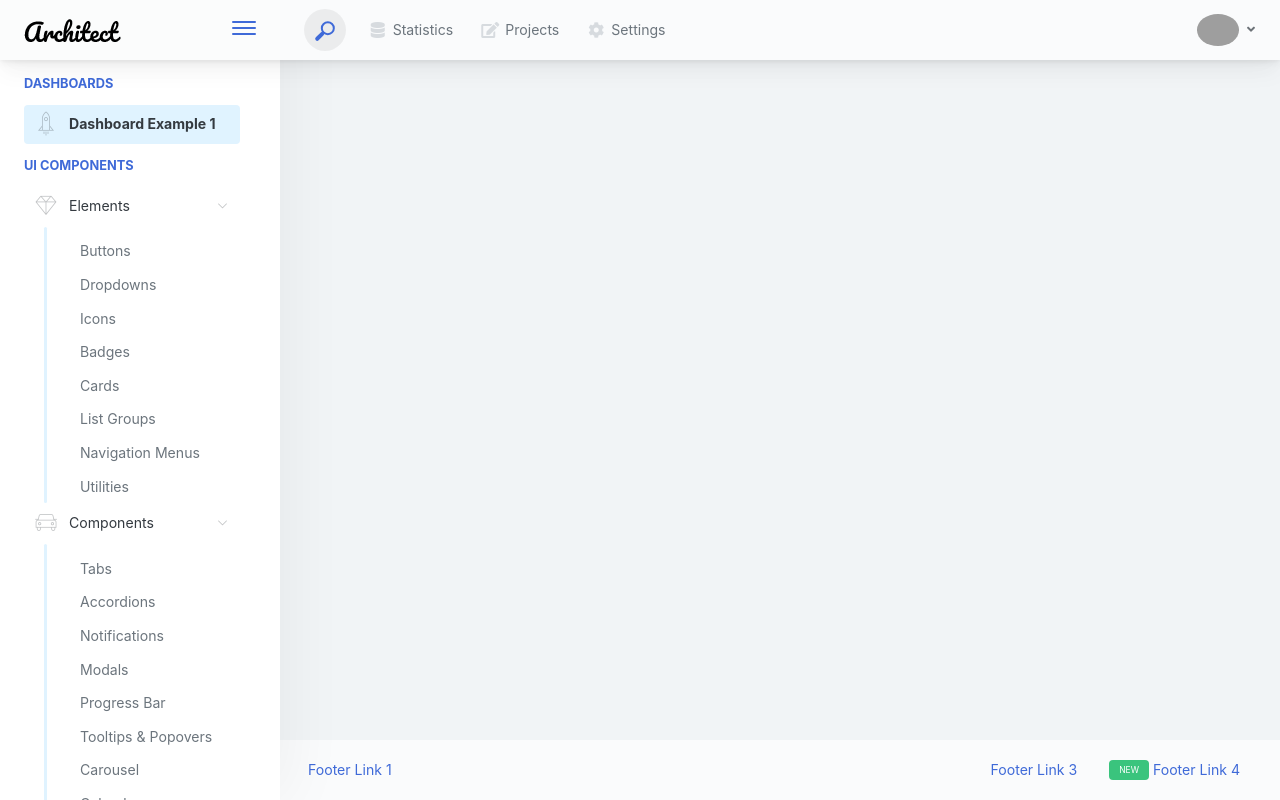
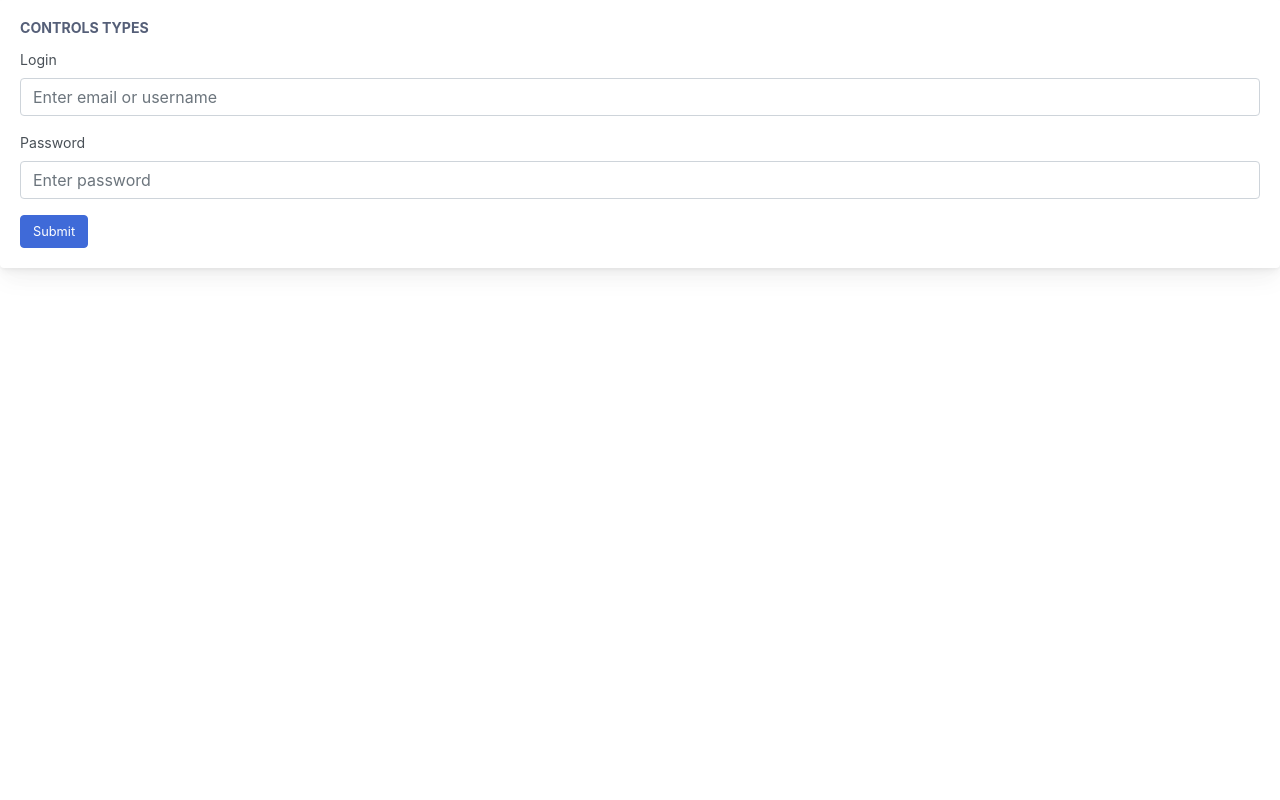
Before and after one commit to BananaQuando/portfolio_project, a React (Create React App) app: page /auth in a window 1280 px wide. Built offline with nearby package versions, Linux system fonts and the light colour scheme; grey boxes are pictures that could not be loaded.

Commit message:
add some UI elements and Auth form + page

```diff
--- a/src/App.tsx
+++ b/src/App.tsx
@@ -2,31 +2,19 @@ import React from 'react';
 import './Styles';
 import { Switch, Route, BrowserRouter as Router } from 'react-router-dom';
 import { observer } from 'mobx-react';
-import HomePage from './pages/Home';
-import Header from './components/Header';
-import Footer from './components/Footer';
-import Sidebar from './components/Sidebar';
+import Content from './pages/Content';
+import Auth from './pages/Auth';
+
 
 @observer
 class App extends React.Component {
 	render(){
 		return (
 			<Router>
-				<div className="app-container app-theme-white body-tabs-shadow fixed-sidebar fixed-header">
-					<Header />
-					<div className="app-main">
-						<Sidebar />
-						<div className="app-main__outer">
-							<div className="app-main__inner">
-								<Switch>
-									<Route path='/' exact component={HomePage} />
-								</Switch>
-							</div>
-							<Footer />
-						</div>
-					</div>
-
-				</div>
+				<Switch>
+					<Route path='/auth' exact component={Auth} />
+					<Route path='/' component={Content} />
+				</Switch>
 			</Router>
 		);
 	}
--- a/src/Config/index.tsx
+++ b/src/Config/index.tsx
@@ -1,5 +1,3 @@
-const Config = {
-	host: ''
+export const Config = {
+	host: 'http://test-api.quando.pro/portfolio'
 }
-
-export default Config;
--- /dev/null
+++ b/src/components/Forms/LoginForm.tsx
@@ -0,0 +1,55 @@
+import React from 'react';
+import Card from '../UI/Card';
+import FormGroup from './elements/FormGroup';
+import Button from '../UI/Button';
+import { observable } from 'mobx';
+import { observer } from 'mobx-react';
+
+@observer
+class LoginForm extends React.Component{
+
+	@observable inputs = {
+		login: '',
+		password: '',
+	} as { [key: string]: string }
+
+	onInputChangeHandler = (event: any) => {
+
+		const inputName = event.target.name;
+		const inputValue = event.target.value;
+
+		this.inputs[inputName] = inputValue;
+	}
+
+	onSubmitHandler = () => {
+
+
+	}
+
+	render() {
+
+		const {
+			login,
+			password
+		} = this.inputs;
+
+		return(
+			<Card className='main-card'>
+				<h5 className="card-title">Controls Types</h5>
+				<form onSubmit={this.onSubmitHandler} className="">
+					<FormGroup>
+						<label htmlFor="login">Login</label>
+						<input value={login} onChange={this.onInputChangeHandler} name="login" id="login" placeholder="Enter email or username" type="text" className="form-control" />
+					</FormGroup>
+					<FormGroup>
+						<label htmlFor="password">Password</label>
+						<input value={password} onChange={this.onInputChangeHandler} name="password" id="password" placeholder="Enter password" type="password" className="form-control" />
+					</FormGroup>
+					<Button>Submit</Button>
+				</form>
+			</Card>
+		);
+	}
+}
+
+export default LoginForm;
--- /dev/null
+++ b/src/components/Forms/elements/FormGroup.tsx
@@ -0,0 +1,26 @@
+import React from 'react';
+
+interface Props {
+
+	className?: string,
+	id?: string
+}
+
+class FormGroup extends React.Component <Props>{
+
+	render() {
+
+		const {
+			className,
+			id
+		} = this.props;
+
+		return(
+			<div id={id} className={`form-group ${className ? className : ''}`}>
+				{ this.props.children }
+			</div>
+		);
+	}
+}
+
+export default FormGroup;
--- /dev/null
+++ b/src/components/UI/Button.tsx
@@ -0,0 +1,35 @@
+import React from 'react';
+import { observable } from 'mobx';
+
+interface Props {
+	className?: string,
+	id?: string,
+	type?: "button" | "submit" | "reset" | undefined,
+	onClick?: Function,
+}
+
+
+class Button extends React.Component <Props>{
+
+	@observable onClick = this.props.onClick ? this.props.onClick : () => {}
+
+	onClickHandler(event: any){
+
+		this.onClick(event);
+	}
+
+	render() {
+		const {
+			className,
+			id,
+			type,
+		} = this.props;
+
+		return (
+
+			<button type={type} id={id} className={`btn ${ className ? className : 'btn-primary'}`}>{this.props.children}</button>
+		);
+	}
+}
+
+export default Button;
--- /dev/null
+++ b/src/components/UI/Card/index.tsx
@@ -0,0 +1,30 @@
+import React from 'react';
+
+interface Props{
+	className?: string,
+	id?: string,
+	// headerClass?: string,
+	bodyClass?: string,
+}
+
+class Card extends React.Component <Props>{
+
+	render() {
+
+		const {
+			className,
+			id,
+			bodyClass
+		} = this.props;
+
+		return (
+			<div id={id} className={`card ${className ? className : ''}`}>
+				<div className={`card-body ${bodyClass ? bodyClass : ''}`}>
+					{this.props.children}
+				</div>
+			</div>
+		);
+	}
+}
+
+export default Card;
--- /dev/null
+++ b/src/pages/Auth/index.tsx
@@ -0,0 +1,14 @@
+import React from 'react';
+import LoginForm from '../../components/Forms/LoginForm';
+
+
+class Auth extends React.Component{
+
+	render() {
+		return (
+			<LoginForm />
+		);
+	}
+}
+
+export default Auth;
--- /dev/null
+++ b/src/pages/Content/index.tsx
@@ -0,0 +1,34 @@
+import React from 'react';
+import { Switch, Route, BrowserRouter as Router } from 'react-router-dom';
+import { observer } from 'mobx-react';
+import Header from '../../components/Header';
+import Sidebar from '../../components/Sidebar';
+import HomePage from '../Home';
+import Footer from '../../components/Footer';
+
+@observer
+class Content extends React.Component {
+	render(){
+		return (
+			<Router>
+				<div className="app-container app-theme-white body-tabs-shadow fixed-sidebar fixed-header">
+					<Header />
+					<div className="app-main">
+						<Sidebar />
+						<div className="app-main__outer">
+							<div className="app-main__inner">
+								<Switch>
+									<Route path='/' exact component={HomePage} />
+								</Switch>
+							</div>
+							<Footer />
+						</div>
+					</div>
+
+				</div>
+			</Router>
+		);
+	}
+}
+
+export default Content;
--- a/src/stores/index.tsx
+++ b/src/stores/index.tsx
@@ -1,4 +1,4 @@
-
+import UserStore from './UserStore';
 
 interface Stores {
 	[key: string]: any;
```
Also changed, not shown: src/stores/UserStore/index.tsx (added, +19 -0 lines), src/stores/UserStore/interfaces.tsx (added, +10 -0 lines), src/utils/api.tsx (+19 -6 lines).
